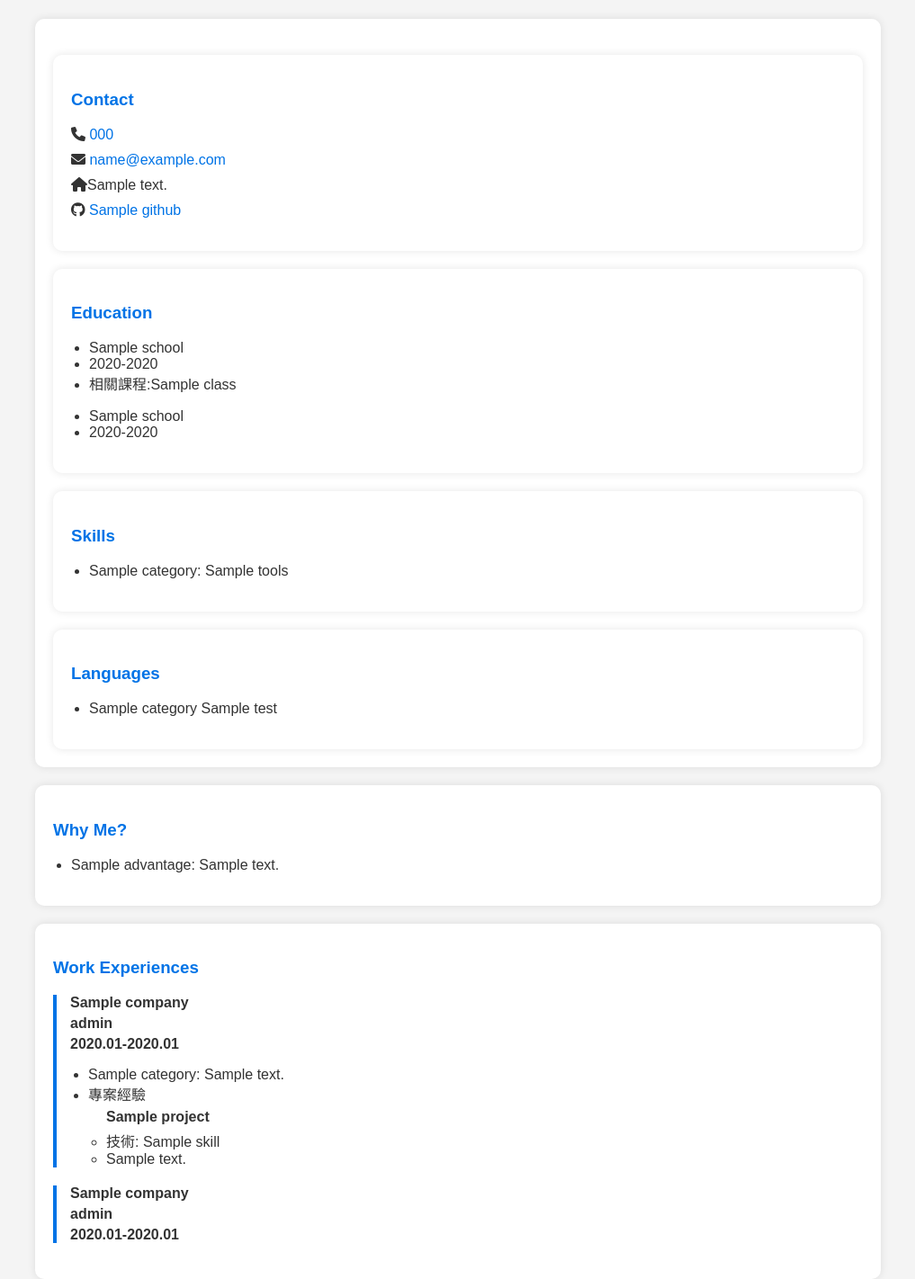
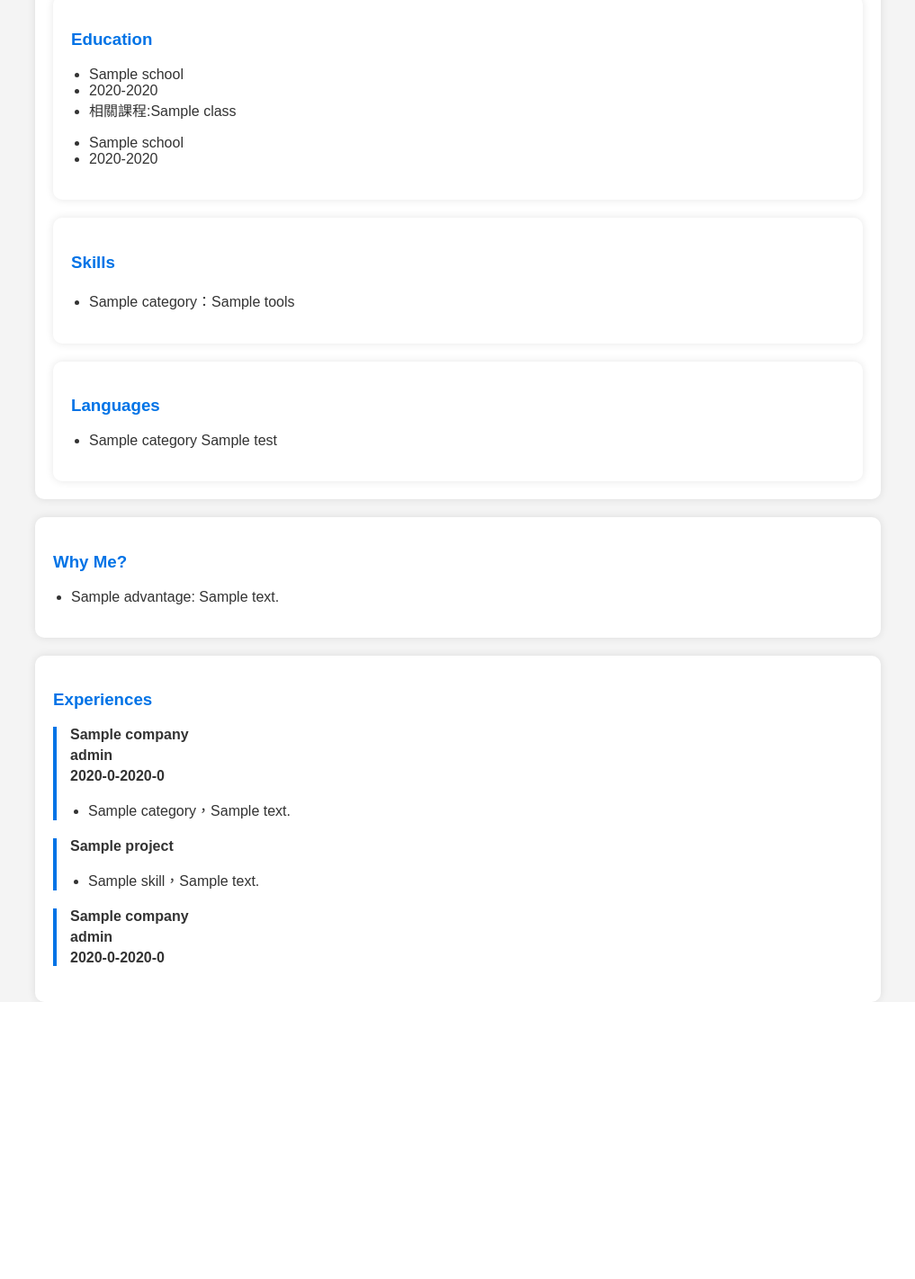
Before and after one commit to Michelle020591/Resume, a Flask app: template templates/index.html in a window 1280 px wide. Shown: the part 741-2163 px from the top of the page at 90% size, without its empty margins (131-1148 px from the left). After the commit the page ends 1855 px from the top, so only its background shows below. Run offline with Flask 3, Linux system fonts and the light colour scheme; the template is opened without the code that fills it: most values are stand-ins (such as "Sample title", 1, 10 or a date in 2020); some libraries are stand-ins or nearby versions.

Commit message:
Add files via upload

```diff
--- a/templates/index.html
+++ b/templates/index.html
@@ -44,19 +77,19 @@
                 <h3>Education</h3>
                 <ul>
                     <li>{{ data.education[0].school }}</li>
-                    <li>{{ data.education[0].start_date.strftime('%Y') }}-{{ data.education[0].end_date.strftime('%Y') }}</li>
+                    <li>{{ data.education[0].start_date[:4] }}-{{ data.education[0].end_date[:4] }}</li>
                     <li>相關課程:{{ data.education[0].class }}</li>
                 </ul>
                 <ul>
                     <li>{{ data.education[1].school }}</li>
-                    <li>{{ data.education[1].start_date.strftime('%Y') }}-{{ data.education[1].end_date.strftime('%Y') }}</li>
+                    <li>{{ data.education[1].start_date[:4] }}-{{ data.education[1].end_date[:4] }}</li>
                 </ul>
             </div>
             <div id="skill">
                 <h3>Skills</h3>
                 <ul>
                     {% for skill in data.skill %}
-                    <li>{{ skill.category }}: {{ skill.tools }}</li>
+                    <li>{{ skill.category }}：{{ skill.tools }}</li>
                     {% endfor %}
                 </ul>
             </div>
@@ -78,36 +111,35 @@
             </ul>
         </div>
         <div id="experience">
-            <h3>Work Experiences</h3>
+            <h3>Experiences</h3>
             <div class="work-experience">
                 <h4>{{ data.experience[0].company }}</h4>
                 <h4>{{ data.experience[0].role }}</h4>
-                <h4>{{ data.experience[0].start_date.strftime('%Y.%m') }}-{{ data.experience[0].end_date.strftime('%Y.%m') }}</h4>
+                <h4>{{ data.experience[0].start_date[0:6] }}-{{ data.experience[0].end_date[0:6] }}</h4>
                 <ul>
                     {% for skill in data.work_skill %}
-                        {% if skill.work_id == 1 %}
-                            <li>{{ skill.category }}: {{ skill.description }}</li>
+                        {% if skill.exp_id == 1 %}
+                            <li>{{ skill.category }}，{{ skill.description }}</li>
                         {% endif %}
                     {% endfor %}
-                    <li>專案經驗
-                        <ul>
-                            {% for project in data.project %}
-                                <h4>{{ project.title }}</h4>
-                                <li>技術: {{ project.skill }}</li>
-                                <li>{{ project.description }}</li>
-                            {% endfor %}
-                        </ul>
-                    </li>
+                </ul>
+            </div>
+            <div class="work-experience">
+                <h4>{{ data.project[0].title }}</h4>
+                <ul>
+                    {% for project in data.project %}
+                        <li>{{ project.skill }}，{{ project.description }}</li>
+                    {% endfor %}
                 </ul>
             </div>
             <div class="work-experience">
                 <h4>{{ data.experience[1].company }}</h4>
                 <h4>{{ data.experience[1].role }}</h4>
-                <h4>{{ data.experience[1].start_date.strftime('%Y.%m') }}-{{ data.experience[1].end_date.strftime('%Y.%m') }}</h4>
+                <h4>{{ data.experience[1].start_date[0:6] }}-{{ data.experience[1].end_date[0:6] }}</h4>
                 <ul>
                     {% for skill in data.work_skill %}
-                        {% if skill.work_id == 2 %}
-                            <li>{{ skill.category }}: {{ skill.description }}</li>
+                        {% if skill.exp_id == 2 %}
+                            <li>{{ skill.category }}，{{ skill.description }}</li>
                         {% endif %}
                     {% endfor %}
                 </ul>
```
Also changed, not shown: other parts of templates/index.html (+41 -8 lines), templates/feedback.html (added, +104 -0 lines).
